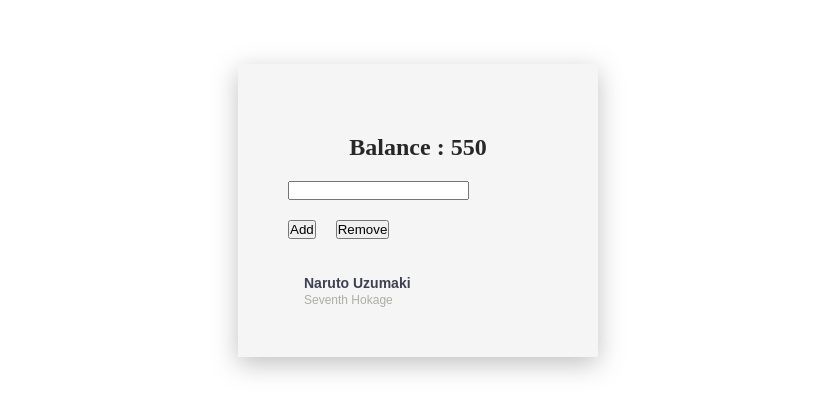
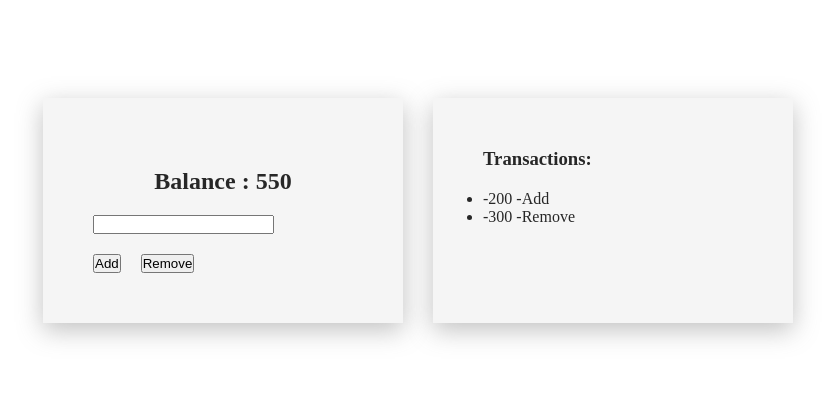
Before and after one commit to Raiyan109/expense-tracker-react, a React (Create React App) app: page / in a window 1280 px wide. Shown: the part 190-604 px from the top of the page, without its empty margins (222-1057 px from the left). Built offline with nearby package versions, Linux system fonts and the light colour scheme.

Commit message:
context api & useReducer

```diff
--- a/src/components/DisplayTrans.js
+++ b/src/components/DisplayTrans.js
@@ -1,9 +1,21 @@
-import React from 'react';
+import React, { useContext } from 'react';
+import { ExpenseContext } from './context/ExpenseContext';
+import Transaction from './Transaction';
 
 const DisplayTrans = () => {
+
+
+    const { transactions } = useContext(ExpenseContext)
+
     return (
         <div>
+            <h1>Transactions:</h1>
+            <ul style={{ marginTop: '20px' }}>
 
+                {transactions.map((transaction) => (
+                    <Transaction id={transaction.id} type={transaction.type} amount={transaction.amount}></Transaction>
+                ))}
+            </ul>
         </div>
     );
 };
--- a/src/components/Home.js
+++ b/src/components/Home.js
@@ -2,23 +2,23 @@ import React from 'react';
 import Balance from './Balance';
 import '../App.css'
 import AddRemove from './AddRemove';
+import DisplayTrans from './DisplayTrans';
 
 const Home = () => {
     return (
-        <div>
-
+        <div style={{ display: 'grid', gridTemplateColumns: '1fr 1fr', gap: '30px' }}>
             <main class="l-card">
                 <section class="l-card__text">
                     <Balance />
                     <AddRemove />
                 </section>
-                <section class="l-card__user">
-                    <div class="l-card__userInfo">
-                        <span>Naruto Uzumaki</span>
-                        <span>Seventh Hokage</span>
-                    </div>
+            </main>
+
+            <section class="l-card">
+                <section class="l-card__text">
+                    <DisplayTrans />
                 </section>
-            </main>
+            </section>
         </div>
     );
 };
--- /dev/null
+++ b/src/components/Transaction.js
@@ -0,0 +1,11 @@
+import React from 'react';
+
+const Transaction = ({ id, type, amount }) => {
+    return (
+        <div>
+            <li> -{amount} -{type}</li>
+        </div>
+    );
+};
+
+export default Transaction;
--- /dev/null
+++ b/src/components/context/ExpenseContext.js
@@ -0,0 +1,30 @@
+import { createContext, useReducer } from "react";
+
+const initialValue = {
+    transactions: [
+        { id: 1, amount: 200, type: 'Add' },
+        { id: 2, amount: 300, type: 'Remove' },
+    ]
+}
+
+const AddReducer = (state, action) => {
+    switch (action.type) {
+        default:
+            return state
+    }
+}
+
+
+export const ExpenseContext = createContext(initialValue)
+
+
+export const ExpenseContextProvider = ({ children }) => {
+    const [state, dispatch] = useReducer(AddReducer, initialValue)
+
+    return <ExpenseContext.Provider value={{
+        transactions: state.transactions,
+        dispatch
+    }}>
+        {children}
+    </ExpenseContext.Provider>
+}
--- a/src/index.js
+++ b/src/index.js
@@ -2,11 +2,14 @@ import React from 'react';
 import ReactDOM from 'react-dom/client';
 
 import App from './App';
+import { ExpenseContextProvider } from './components/context/ExpenseContext';
 
 
 const root = ReactDOM.createRoot(document.getElementById('root'));
 root.render(
   <React.StrictMode>
-    <App />
+    <ExpenseContextProvider>
+      <App />
+    </ExpenseContextProvider>
   </React.StrictMode>
 );
```
